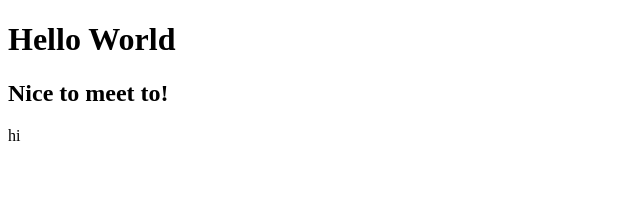
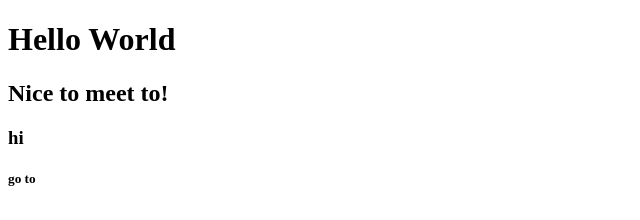
Before and after one commit to AlexandrKov/test1, a plain HTML site: page index.html in a window 1280 px wide. Shown: the full height of the page, 0-640 px from the left. Drawn offline with Linux system fonts and the light colour scheme.

Commit message:
commit 2

```diff
--- a/index.html
+++ b/index.html
@@ -10,7 +10,8 @@
     <h1>Hello World</h1>
     <div>
       <h2>Nice to meet to!</h2>
-      <p>hi</p>
+      <h3>hi</h3>
+      <h5>go to</h5>
     </div>
     <img src="img/bg.jpg" alt="" />
   </body>
```
